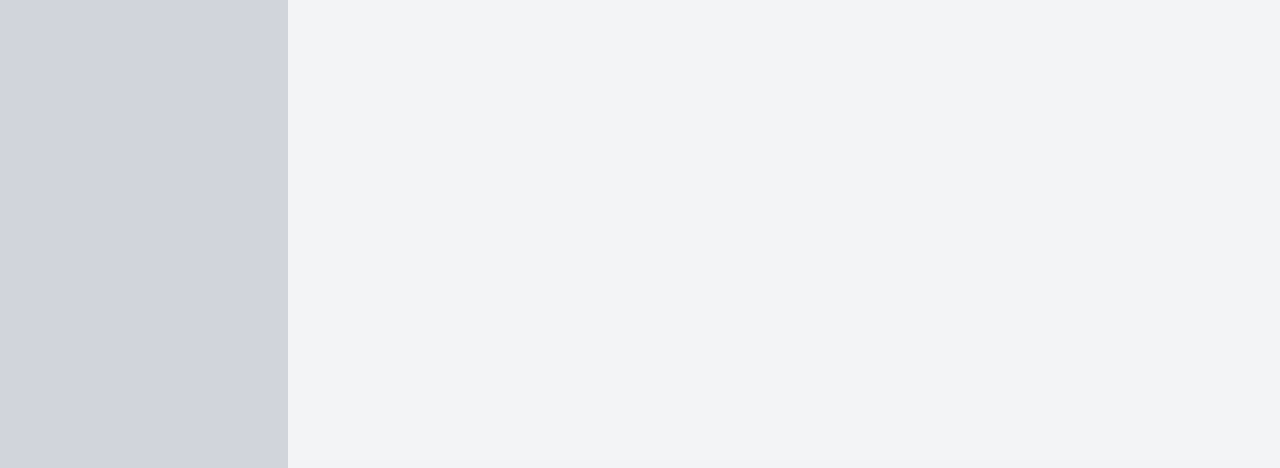
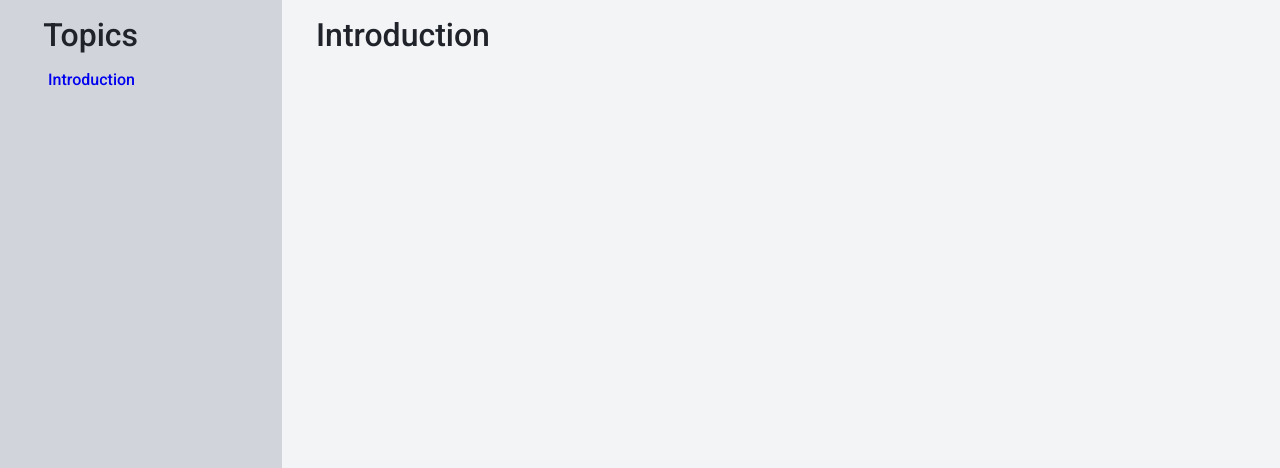
Before and after one commit to codingwolf-at/mock-js-documentation, a plain HTML site: page index.html in a window 1280 px wide. Shown: the part 332-800 px from the top of the page. Drawn offline with Linux system fonts and the light colour scheme.

Commit message:
style: main doc and side nav position

```diff
--- a/index.html
+++ b/index.html
@@ -13,6 +13,7 @@
         <h1>JS Documentation</h1>
     </header>
 
+    <div class="wrapper">
         <nav id="nav-bar">
             <header>Topics</header>
             <ul>
@@ -25,5 +26,6 @@
                 <header>Introduction</header>
             </section>
         </main>
+    </div>
 </body>
 </html>
--- a/style.css
+++ b/style.css
@@ -36,15 +36,24 @@ body {
 #nav-bar {
     padding: 1rem;
     height: 100%;
-    width: 20%;
+    width: 250px;
     position: fixed;
-    top: 5rem;
     left: 0;
     background-color: var(--secondary-light-two);
 }
 
+#nav-bar header {
+    font-size: 2rem;
+    margin-left: 1.7rem;
+}
+
+ul {
+    margin-left: 2rem;
+}
+
 ul li {
     list-style: none;
+    margin: 1rem 0rem;
 }
 
 .nav-link {
@@ -56,3 +65,12 @@ ul li {
 }
 
 /* MAIN DOCUMENT CONTENT */
+#main-doc {
+    position: absolute;
+    margin-left: 300px;
+    padding: 1rem;
+}
+
+.main-section header {
+    font-size: 2rem;
+}
```
Lines whose indentation alone changed are shown as unchanged.
